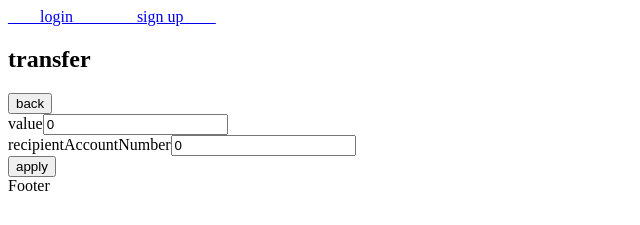
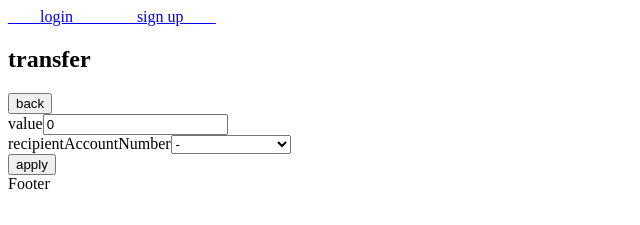
Before and after one commit to vitor-msp/simple-bank-front, a React (Create React App) app: page /transfer in a window 1280 px wide. Shown: the top 225 px of the page, without its empty margins (0-640 px from the left). Built offline with nearby package versions, Linux system fonts and the light colour scheme.

Commit message:
feat(accounts): added get accounts select in transferForm

```diff
--- a/src/App.tsx
+++ b/src/App.tsx
@@ -9,16 +9,8 @@ import { CreditPage } from "./pages/CreditPage";
 import { DebitPage } from "./pages/DebitPage";
 import { TransferPage } from "./pages/TransferPage";
 import { TransactionsProvider } from "./context/TransactionsProvider";
-import { useEffect } from "react";
-import { getAccountsUsecase } from "./factory";
 
 function App() {
-  useEffect(() => {
-    setTimeout(async () => {
-      alert("accounts " + JSON.stringify(await getAccountsUsecase.execute()));
-    }, 2000);
-  }, []);
-
   return (
     <>
       <AccountProvider>
--- a/src/components/TransferForm.tsx
+++ b/src/components/TransferForm.tsx
@@ -1,8 +1,11 @@
-import { useContext, useState } from "react";
+import { useContext, useEffect, useState } from "react";
 import { useNavigate } from "react-router-dom";
-import { transferUsecase } from "../factory";
+import { getAccountsUsecase, transferUsecase } from "../factory";
 import { AccountContext } from "../context/AccountProvider";
-import { PostTransferInput } from "../core/gateways/IHttpGateway";
+import {
+  AccountOutput,
+  PostTransferInput,
+} from "../core/gateways/IHttpGateway";
 
 const defaultTransfer: PostTransferInput = {
   value: 0,
@@ -11,12 +14,24 @@ const defaultTransfer: PostTransferInput = {
 
 export const TransferForm = () => {
   const [transfer, setTransfer] = useState<PostTransferInput>(defaultTransfer);
+  const [accounts, setAccounts] = useState<AccountOutput[]>([]);
   const navigate = useNavigate();
   const accountContext = useContext(AccountContext);
+
+  useEffect(() => {
+    (async () => {
+      const response = await getAccountsUsecase.execute();
+      setAccounts(response);
+    })();
+  }, []);
 
   const applyTransfer = async (event: React.FormEvent<HTMLFormElement>) => {
     event.preventDefault();
     event.stopPropagation();
+    if (!IsFormValid()) {
+      alert("accountNumber and value must be greater than zero.");
+      return;
+    }
     const account = accountContext.getAccount();
     if (!account) return;
     const success = await transferUsecase.execute(
@@ -28,6 +43,10 @@ export const TransferForm = () => {
       return;
     }
     alert("Error to apply transfer. Please, try again!");
+  };
+
+  const IsFormValid = (): boolean => {
+    return transfer.recipientAccountNumber > 0 && transfer.value > 0;
   };
 
   const onChangeField = (event: any) => {
@@ -63,13 +82,17 @@ export const TransferForm = () => {
         </div>
         <div>
           <label htmlFor="recipientAccountNumber">recipientAccountNumber</label>
-          <input
-            type="text"
+          <select
             id="recipientAccountNumber"
             name="recipientAccountNumber"
             onChange={onChangeField}
-            value={transfer.recipientAccountNumber}
-          />
+            required={true}
+          >
+            <option value={-1}>{"  -  "}</option>;
+            {accounts.map(({ accountNumber, name }) => {
+              return <option value={accountNumber}>{name}</option>;
+            })}
+          </select>
         </div>
         <button type="submit">apply</button>
       </form>
--- a/src/context/AccountProvider.tsx
+++ b/src/context/AccountProvider.tsx
@@ -62,7 +62,13 @@ export const AccountProvider = ({ children }: PropsWithChildren) => {
 
   return (
     <AccountContext.Provider
-      value={{ login, getAccount, updateAccount, isLoggedIn, logout }}
+      value={{
+        login,
+        getAccount,
+        updateAccount,
+        isLoggedIn,
+        logout,
+      }}
     >
       {children}
     </AccountContext.Provider>
--- a/src/core/use-cases/accounts/GetAccountsUsecase.ts
+++ b/src/core/use-cases/accounts/GetAccountsUsecase.ts
@@ -7,7 +7,6 @@ export class GetAccountsUsecase {
     try {
       return await this.http.getAccounts();
     } catch (error) {
-      console.log(error);
       return [];
     }
   }
--- a/src/mocks/HttpAdapter.ts
+++ b/src/mocks/HttpAdapter.ts
@@ -41,7 +41,10 @@ export class HttpAdapter implements IHttpGateway {
 
   postDebit(accountNumber: number, input: Debit): void {}
 
-  postTransfer(accountNumber: number, input: PostTransferInput): void {}
+  postTransfer(accountNumber: number, input: PostTransferInput): void {
+    console.log(accountNumber);
+    console.log(JSON.stringify(input));
+  }
 
   getBalance(accountNumber: number): GetBalanceOutput {
     return { balance: 15 };
```
